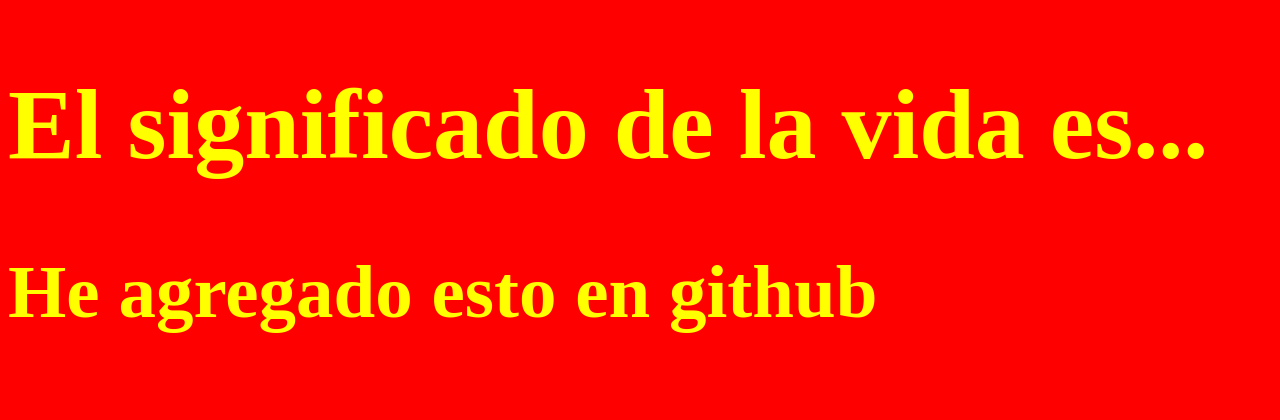
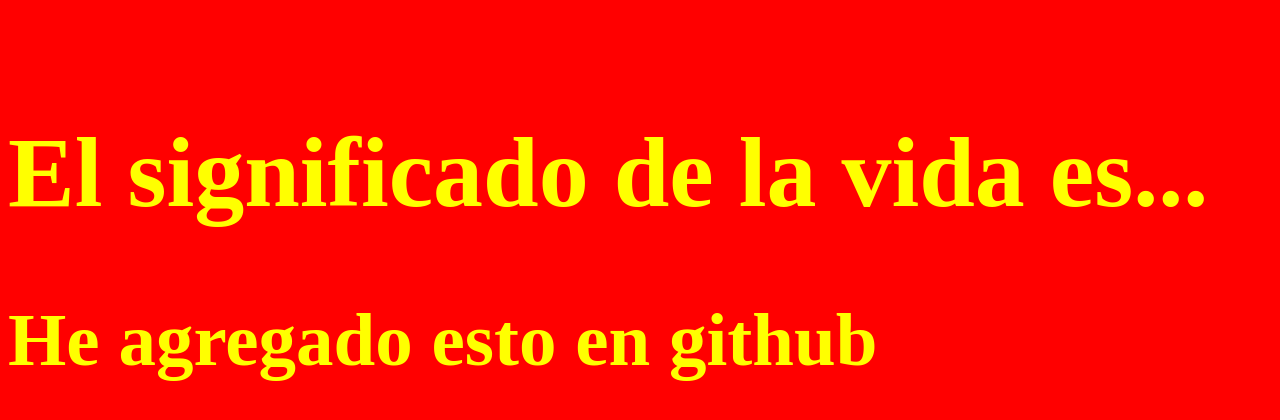
Before and after one commit to SergioHuauya/SubirRepositorioPrueba, a plain HTML site: page index.html in a window 1280 px wide. Drawn offline with Linux system fonts and the light colour scheme.

Commit message:
Update style.css

```diff
--- a/css/style.css
+++ b/css/style.css
@@ -2,4 +2,5 @@ body{
     background-color: red;
     font-size: 50px;
     color: yellow;
+    padding-top: 40px
 }
```
